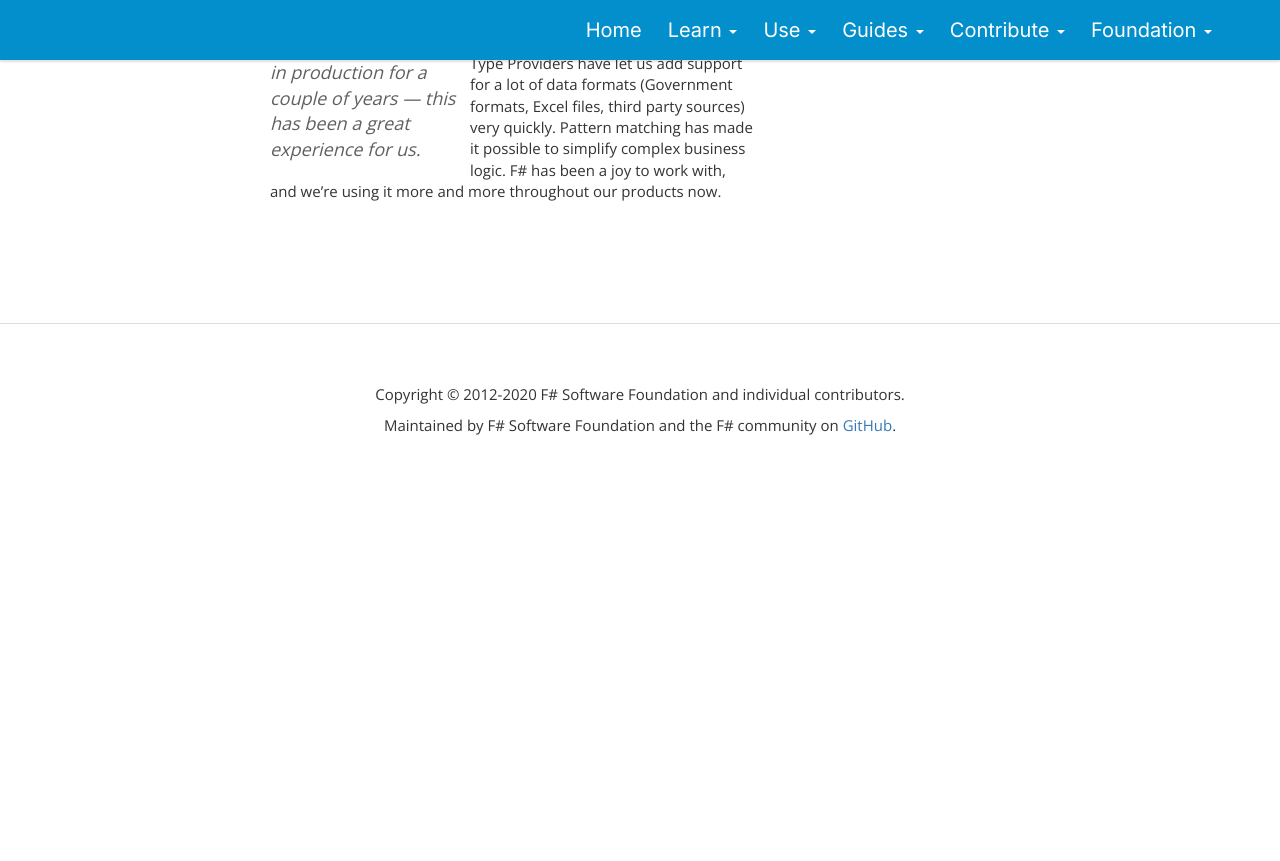
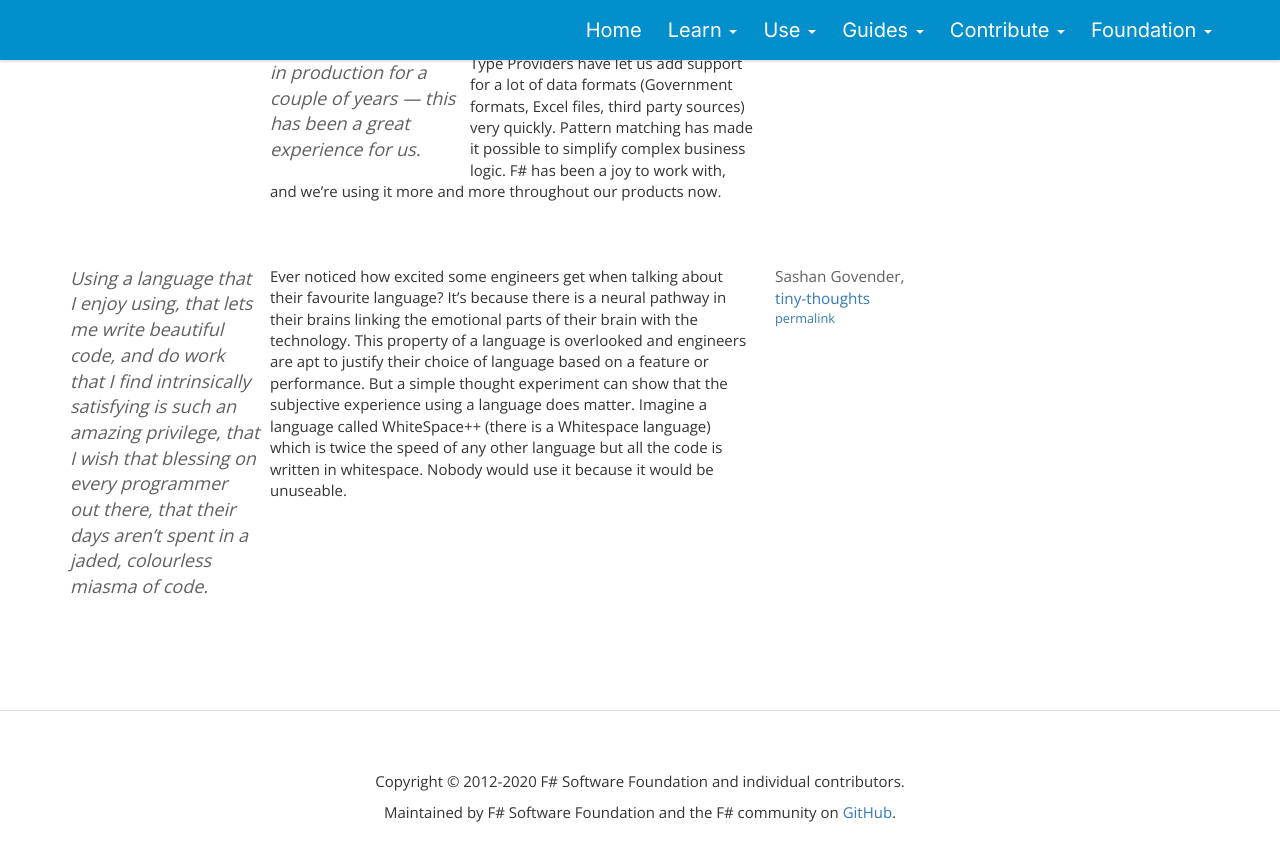
Before and after one commit to fsharp/fsharp.org, a Jekyll site: the page built from testimonials/index.md, in a window 1280 px wide and 900 px high, scrolled down 28064 px. Shown: the top 861 px of the window. Built offline with Jekyll 4.4.1, drawn with Linux system fonts in a browser that asks for light colours; nearby versions of some CDN libraries; before the commit the page ends 28577 px from its top, so only the background shows below that.

Commit message:
Add testimonial
Add testimonial from Sashan Govender.

```diff
--- a/testimonials/index.md
+++ b/testimonials/index.md
@@ -1546,3 +1546,15 @@ The expressiveness and power of F# has resulted in shorter build cycles, simpler
 Type Providers have let us add support for a lot of data formats (Government formats, Excel files, third party sources) very quickly. Pattern matching has made it possible to simplify complex business logic. F# has been a joy to work with, and we're using it more and more throughout our products now.
 
 <div class="keywords">startup, finance, taxation, type providers, functional programming</div>
+
+<a id="mangel-maxime" class="testimonial-anchor"> &nbsp; </a>
+---
+
+> Using a language that I enjoy using, that lets me write beautiful code, and do work that I find intrinsically satisfying is such an amazing privilege, that I wish that blessing on every programmer out there, that their days aren't spent in a jaded, colourless miasma of code.
+
+1. **Sashan Govender, [tiny-thoughts](https://www.tiny-thoughts.net/a-new-hope/)**
+2. [permalink](#sashan-govender)
+
+Ever noticed how excited some engineers get when talking about their favourite language? It’s because there is a neural pathway in their brains linking the emotional parts of their brain with the technology. This property of a language is overlooked and engineers are apt to justify their choice of language based on a feature or performance. But a simple thought experiment can show that the subjective experience using a language does matter. Imagine a language called WhiteSpace++ (there is a Whitespace language) which is twice the speed of any other language but all the code is written in whitespace. Nobody would use it because it would be unuseable.
+
+<a id="sashan-govender" class="testimonial-anchor"> &nbsp; </a>
```
